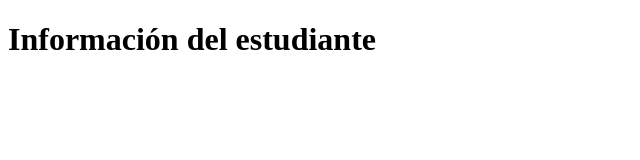
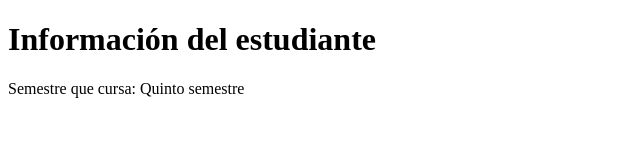
Before and after one commit to germanstar/rubrica_bp, a plain HTML site: page index.html in a window 1280 px wide. Shown: the whole page, without its empty margins (0-640 px from the left). Drawn offline with Linux system fonts and the light colour scheme.

Commit message:
tercer commit

```diff
--- a/index.html
+++ b/index.html
@@ -8,6 +8,7 @@
 <body>
     <div>
         <h1>Información del estudiante</h1>
+        <p>Semestre que cursa: Quinto semestre</p>
 
 
     </div>
```
